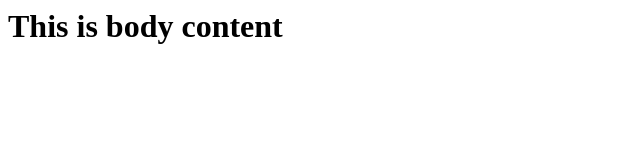
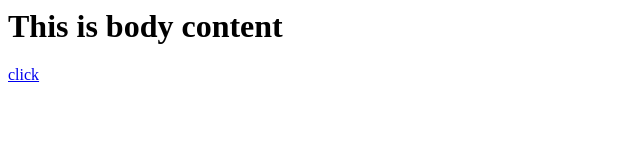
Before and after one commit to bhaskarmarapelli/testproject, a plain HTML site: page index.html in a window 1280 px wide. Shown: the full height of the page, 0-640 px from the left. Drawn offline with Linux system fonts and the light colour scheme.

Commit message:
new file added

```diff
--- a/index.html
+++ b/index.html
@@ -5,5 +5,6 @@
 	</head>
 	<body>
 		<h1>This is body content</h1>
+		<a href="file.html">click</a>
 	</body>
 </html>
```
Also changed, not shown: file.html (added).
